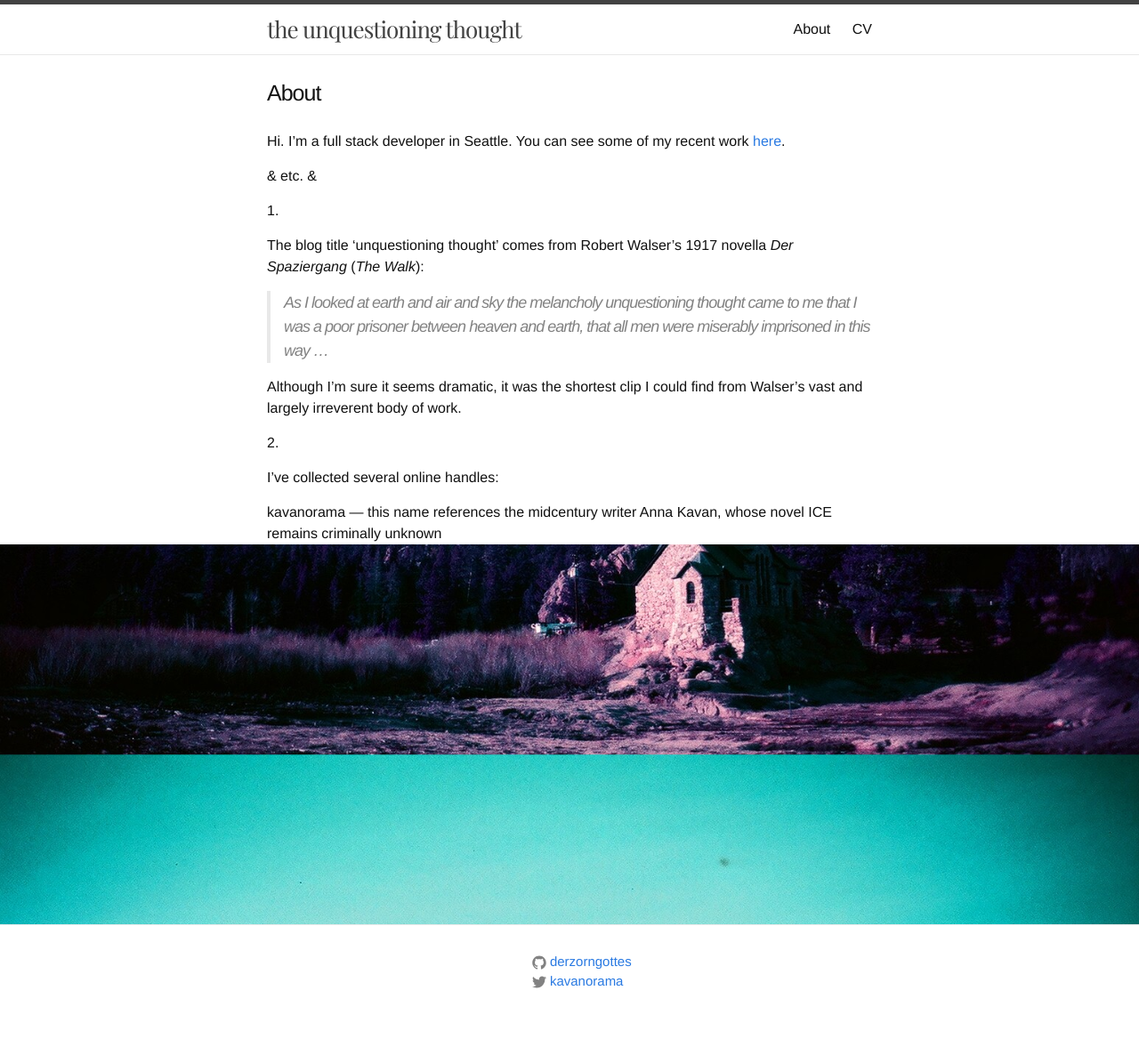
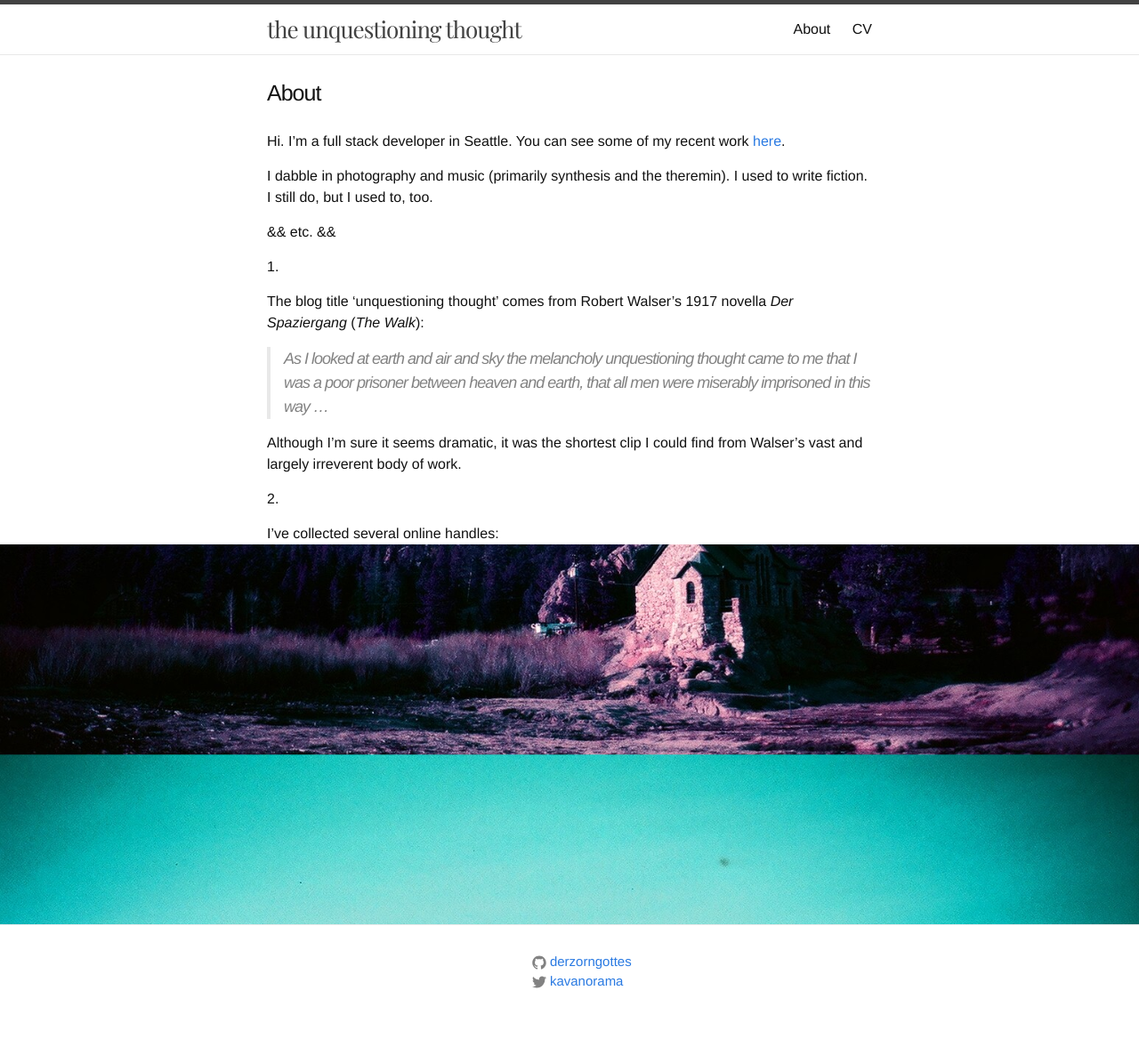
Before and after one commit to derzorngottes/deprecated-personal-site, a Jekyll site: the page built from about.md, in a window 1280 px wide. Shown: the whole page at 89% size. Built offline with Jekyll 4.4.1, drawn with Linux system fonts in a browser that asks for light colours.

Commit message:
Update about me

```diff
--- a/about.md
+++ b/about.md
@@ -6,7 +6,9 @@ permalink: /about/
 
 Hi. I'm a full stack developer in Seattle. You can see some of my recent work [here](https://gist.github.com/derzorngottes/f4c82fb0ef08689516748a48ec914104).
 
-& etc. &
+I dabble in photography and music (primarily synthesis and the theremin). I used to write fiction. I still do, but I used to, too.
+
+&& etc. &&
 
 1.
 
@@ -24,4 +26,4 @@ kavanorama — this name references the midcentury writer Anna Kavan, whose nove
 
 elrey — an anonymous shorthand
 
-derzorngottes — references the film AGUIRRE DER ZORN GOTTES by Werner Herzog (thoughts [here](https://)).
+derzorngottes — references the film AGUIRRE DER ZORN GOTTES by Werner Herzog (thoughts on that in a post TK).
```
